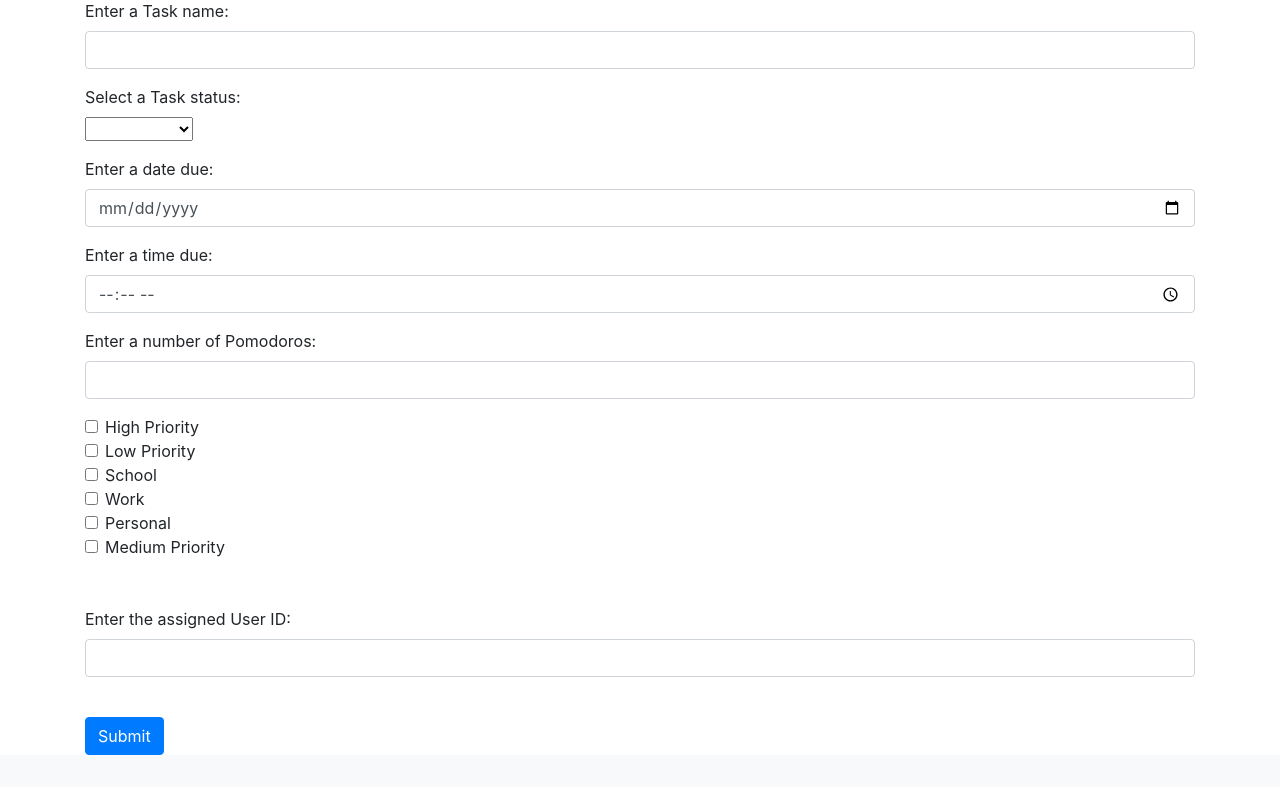
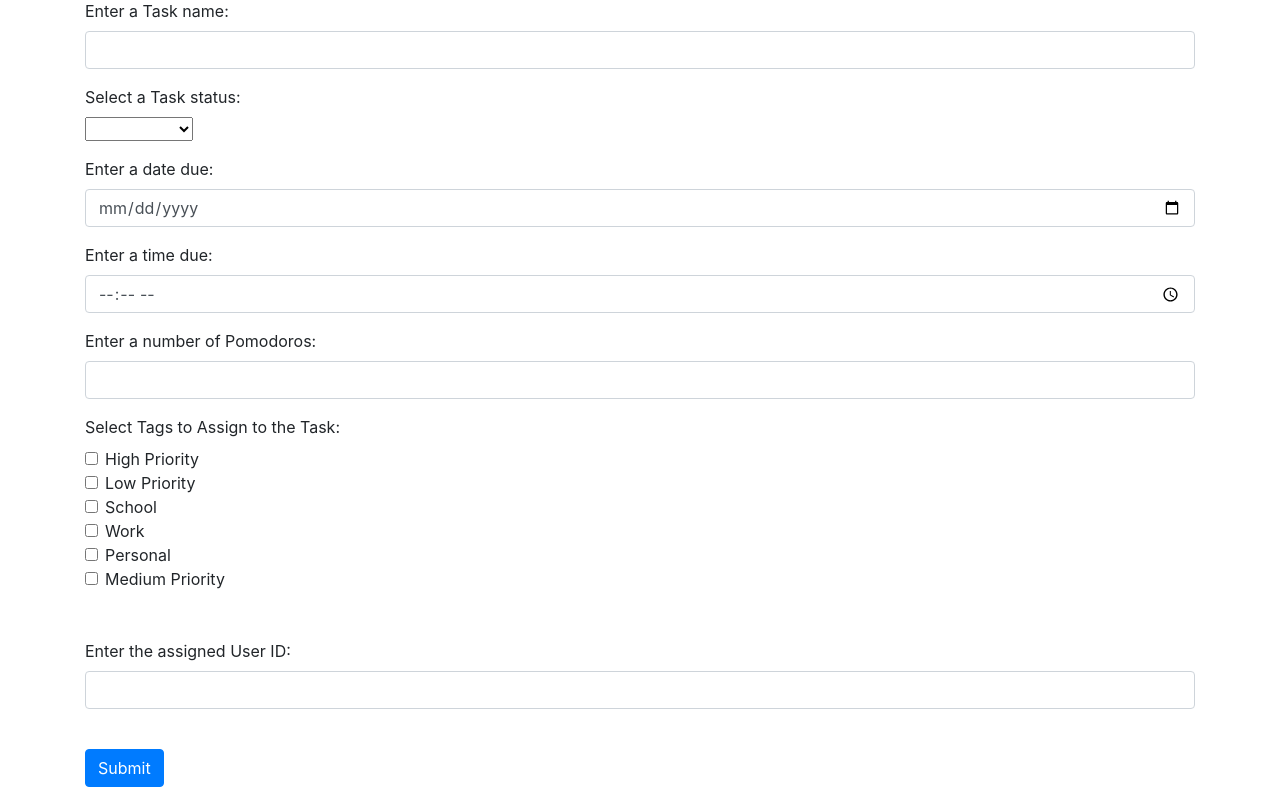
Before and after one commit to paulscrugham/task-database, a Flask app: page /add_task in a window 1280 px wide. Shown: the part 156-943 px from the top of the page. Before the commit the page ends 911 px from the top, so only its background shows below. Run offline with Flask 2, Linux system fonts and the light colour scheme; data comes from the database, SQL or seed files in the repository; data that the repository does not hold is empty; some libraries are stand-ins or nearby versions.

Commit message:
added a label for the Tags section in add_task

```diff
--- a/website/templates/add_task.html
+++ b/website/templates/add_task.html
@@ -48,6 +48,7 @@
         {% endif %}
       </div>
 
+      <label class="form-label">Select Tags to Assign to the Task:</label>
       {% if tags is defined %}
         {% for item in tags %}
         <div class="form-check">
```
